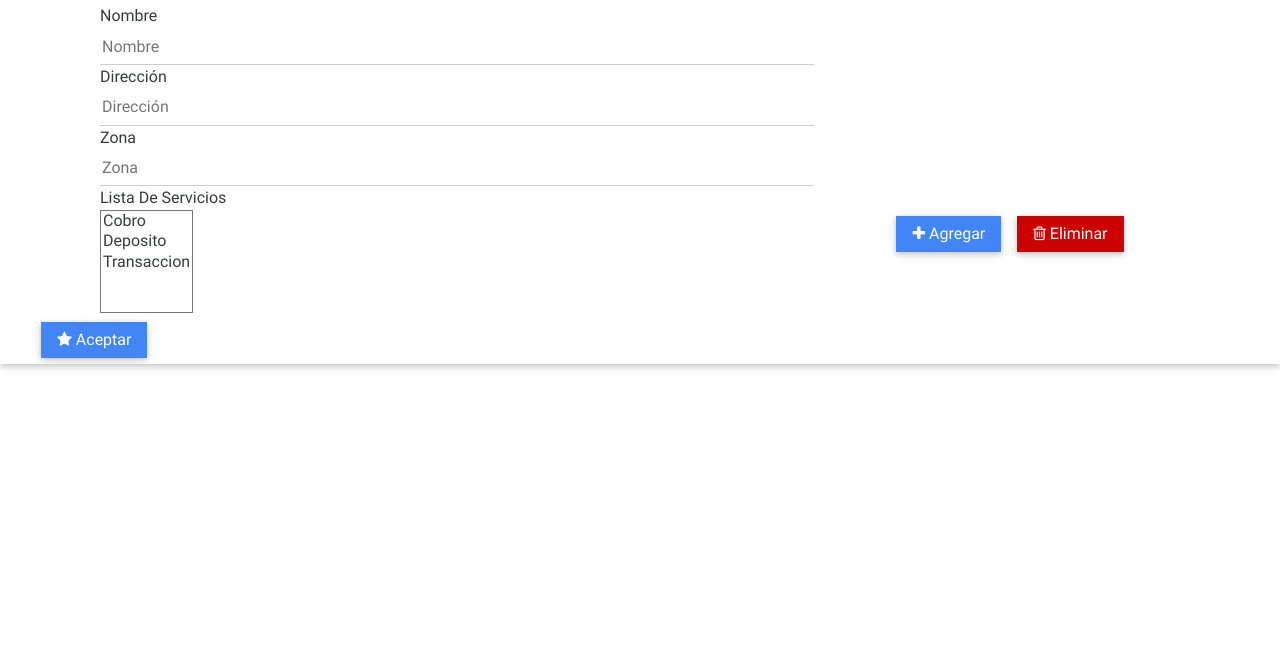
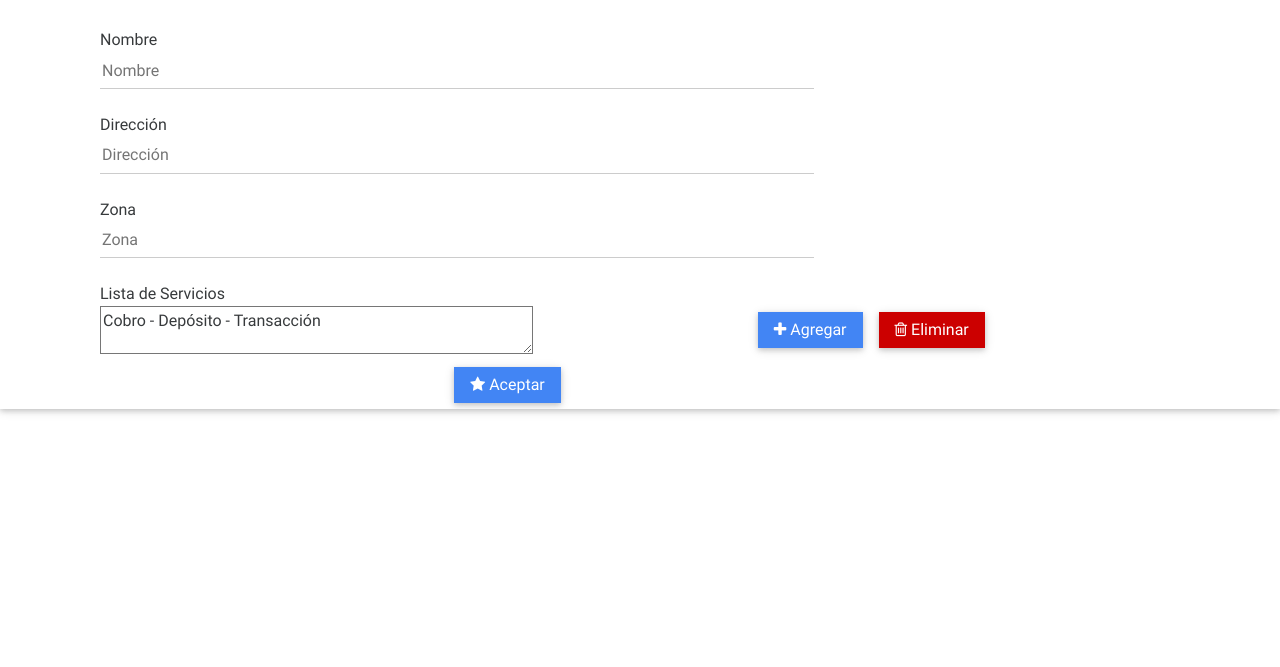
Before and after one commit to brianfleibenzon/tp-dds-2016, a plain HTML site: page web/edicionBanco.html in a window 1280 px wide. Shown: the part 133-800 px from the top of the page. Drawn offline with Linux system fonts and the light colour scheme.

Commit message:
Mejoras de la vista.

```diff
--- a/web/edicionBanco.html
+++ b/web/edicionBanco.html
@@ -22,51 +22,40 @@
  <div class="card">
     	<div class="card-block">
             <div class="container">
-              <h4 class="card-header">Edicion</h4>
+              <h4 class="card-header">Edición</h4>
             </div>
             <div class="container">
-          		<div class="col-sm-12">Nombre</div>
+          		<div class="col-sm-12"><br/>Nombre</div>
                     	<div class="col-sm-8">
                         	<input type="text" placeholder="Nombre">
                         </div>
-				<div class="col-sm-12">Dirección</div>
+				<div class="col-sm-12"><br/>Dirección</div>
                     	<div class="col-sm-8">
                         	<input type="text" placeholder="Dirección">
                         </div>
-				<div class="col-sm-12">Zona</div>
+				<div class="col-sm-12"><br/>Zona</div>
                     	<div class="col-sm-8">
                         	<input type="text" placeholder="Zona">
                         </div>
-				<div class="col-sm-12">Lista De Servicios</div>
-				        <div class="col-sm-8">
 
-						  <select size ="5">
-                            <option>Cobro</option>
-                            <option>Deposito</option>
-                            <option>Transaccion</option>
-                          </select>
+				<div class="col-sm-12"><br/>Lista de Servicios</div>
+				<div class="col-xs-5">
+				<textarea rows="3" cols="50" readonly>Cobro - Depósito - Transacción</textarea>
 				</div>
 				 <DIV ALIGN=center>
                       <td style="vertical-align:center"><button class="btn btn-primary"><i class="fa fa-plus" aria-hidden="true"></i>   Agregar</button></td>
                        <td style="vertical-align:center"><button class="btn btn-danger"><i class="fa fa-trash-o" aria-hidden="true"></i>   Eliminar</button><td/>
                     </div>
-
-
                 </div>
-
-		<div class="col-sm-12">
+		<div class="col-md-4 center-block"></div>
+		<div class="col-md-4 text-center">
 			 <a target="self" href="busqueda.html"><button class="btn btn-primary"><i class="fa fa-star" aria-hidden="true"></i> Aceptar</button></a>
+		</div>
 
       </div>
 	  </div>
-	  </div>
-
-
-
-
 
 	<!-- FIN DE CONTENIDO -->
-
 
 	<!-- SCRIPTS -->
 
```
Also changed, not shown: web/busqueda.html (+1 -1 lines), web/edicionComercio.html (+11 -7 lines), web/edicionParada.html (+8 -9 lines). Lines whose indentation alone changed are shown as unchanged.
